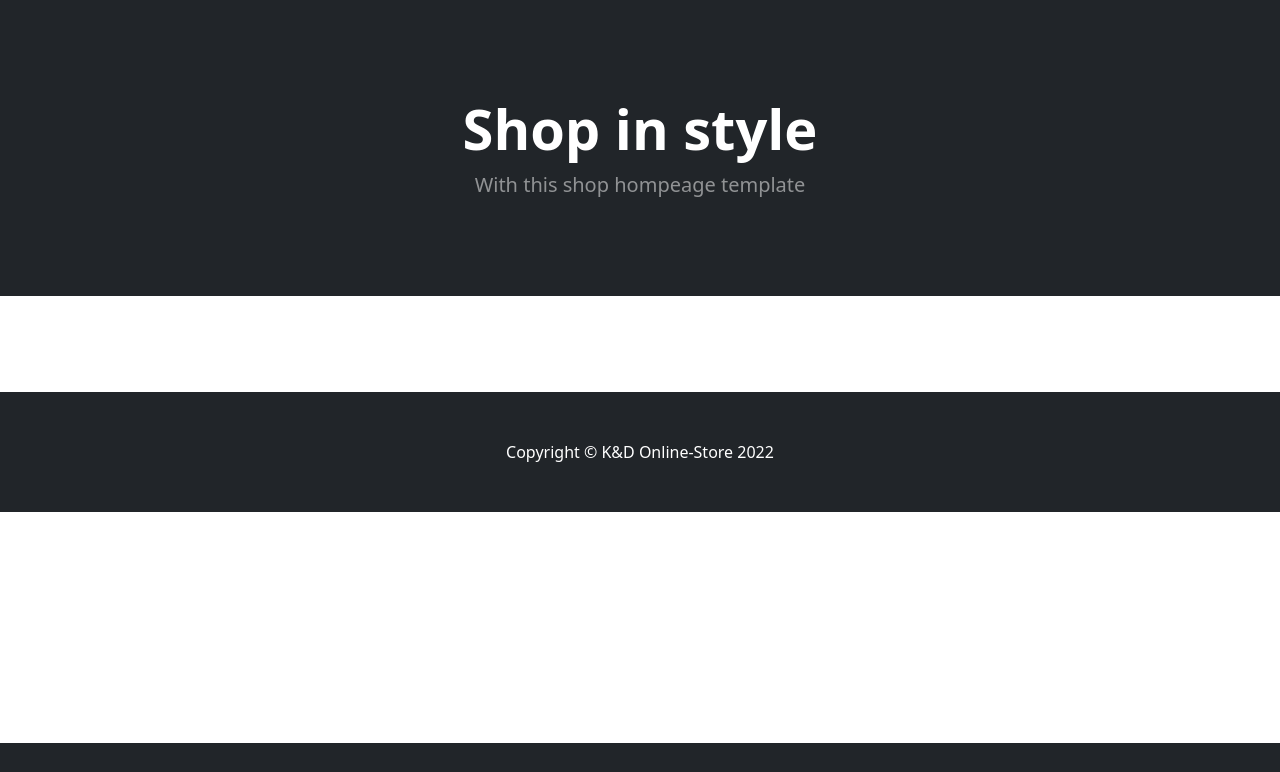
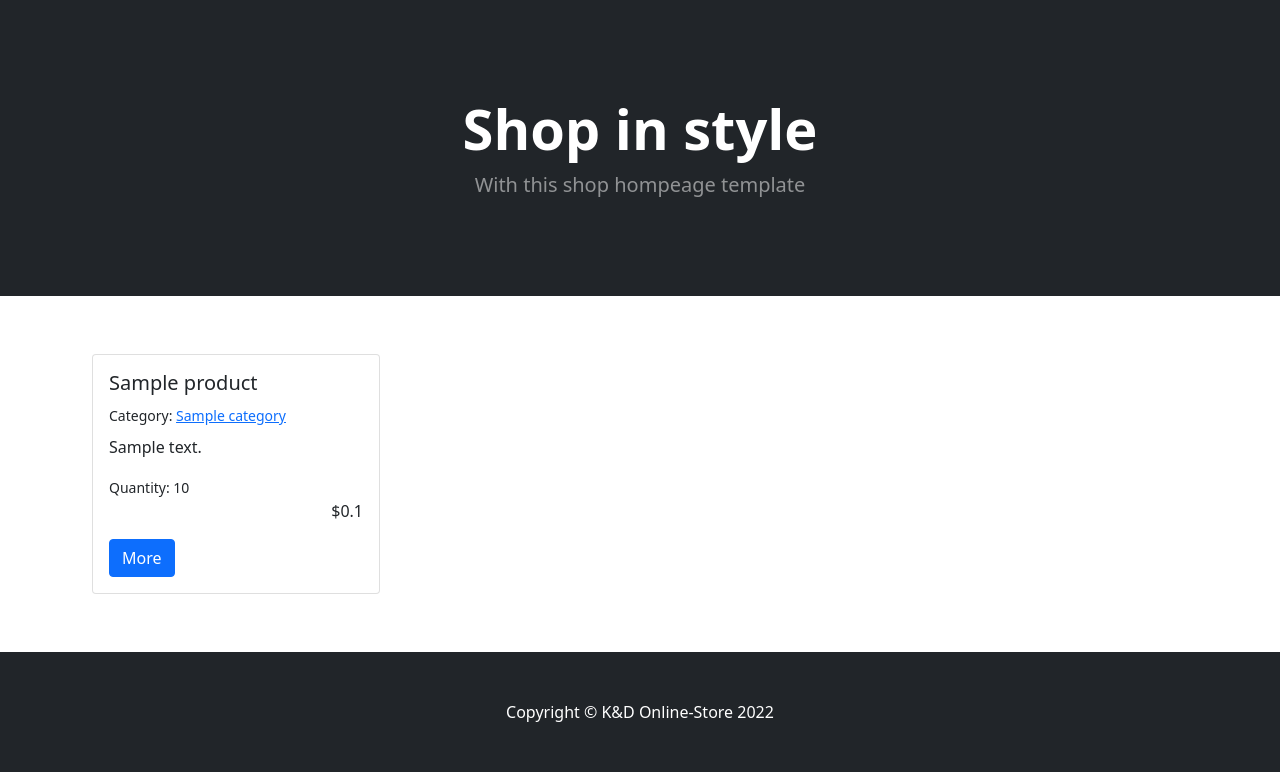
Before and after one commit to KirylDumanski/Flask-OnlineStore, a Flask app: page / in a window 1280 px wide. Shown: the part 57-829 px from the top of the page. Before the commit the page ends 800 px from the top, so only its background shows below. Run offline with Flask 2, Linux system fonts and the light colour scheme; tables that the repository leaves empty hold one stand-in row (values such as "Sample post").

Commit message:
Feat: Some models changes. Add filter by category

```diff
--- a/app.py
+++ b/app.py
@@ -40,7 +40,13 @@ class Product(db.Model):
 class Category(db.Model):
     id = db.Column(db.Integer, primary_key=True)
     name = db.Column(db.String(50), unique=True, nullable=False)
-    product_id = db.relationship('Product', backref='product_category')
+    slug = db.Column(db.String(200), index=True, unique=True)
+    product_id = db.relationship('Product', backref='category')
+
+    def __init__(self, *args, **kwargs):
+        if 'slug' not in kwargs:
+            kwargs['slug'] = slugify(kwargs.get('name', ''))
+        super().__init__(*args, **kwargs)
 
     def __repr__(self):
         return f"{self.name}"
@@ -75,14 +81,19 @@ class CategoryForm(FlaskForm):
     submit = SubmitField("Add category")
 
 
+@app.route('/category/<string:category_slug>')
 @app.route('/')
-def index():
-    return render_template('store/index.html')
-
-
-@app.route('/about')
-def about():
-    return render_template('store/about.html')
+def index(category_slug=None):
+    products = Product.query.all()
+    if category_slug:
+        try:
+            products = Product.query.join(Category).filter(Category.slug == category_slug)
+            if products.first():
+                return render_template('store/index.html', products=products)
+            return render_template('store/index.html', empty_query=True)
+        except Exception as e:
+            print(e)
+    return render_template('store/index.html', products=products)
 
 
 @app.route('/product/add', methods=["GET", "POST"])
@@ -124,5 +135,10 @@ def add_category():
     return render_template('store/add_category.html', form=form)
 
 
+@app.route('/about')
+def about():
+    return render_template('store/about.html')
+
+
 if __name__ == '__main__':
     app.run(debug=True)
--- a/templates/store/index.html
+++ b/templates/store/index.html
@@ -4,7 +4,27 @@
 
 {%block content%}
 <div class="container">
-
+  {%if empty_query%}
+    <h3>No products found for the specified category. Go to <a href="{{url_for('index')}}">main page</a></h3>
+  {%endif%}
+  <div style="display: flex; flex-direction: row; flex-wrap: wrap">
+    {% for product in products %}
+    <div class="card" style="width: 18rem; margin: 10px;">
+      <img src="">
+      <div class="card-body">
+        <h5 class="card-title">{{ product.title }}</h5>
+        <small class="card-text">
+          Category:
+          <a href="{{url_for('index', category_slug=product.category.slug)}}">{{product.category.name}}</a>
+        </small>
+        <p class="card-text mt-2">{{product.description}}</p>
+        <small class="card-text">Quantity: {{product.quantity}}</small>
+        <p class="card-text text-end">${{ product.price/100 }}</p>
+        <a href="#" class="btn btn-primary">More</a>
+      </div>
+    </div>
+    {% endfor %}
+  </div>
 </div>
 
 {%endblock%}
```
